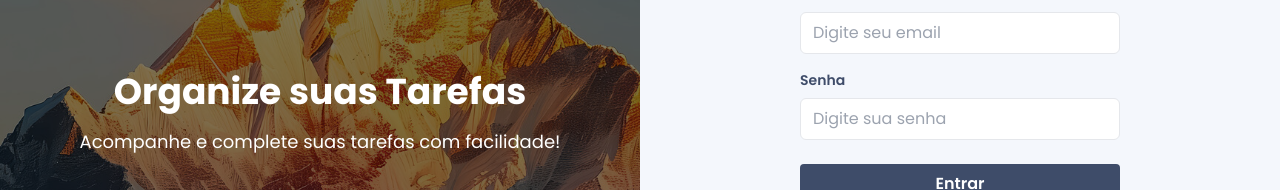
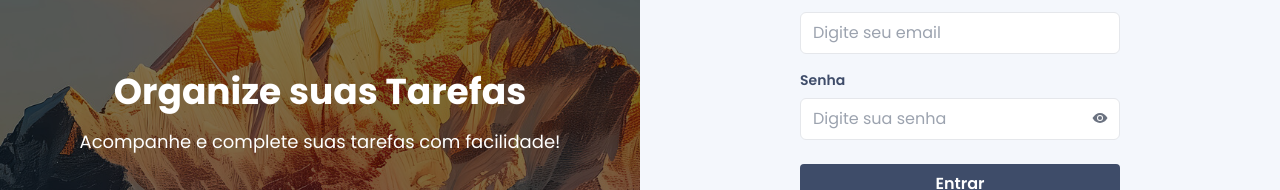
Before and after one commit to JoaoCarlosOT/ProjectJS, a React (Vite) app in the folder Front-end/: page /login in a window 1280 px wide. Shown: the part 286-476 px from the top of the page. Built offline with nearby package versions, Linux system fonts and the light colour scheme; no server answers.

Commit message:
alternar tipo com input finalizado

```diff
--- /dev/null
+++ b/Front-end/src/hooks/useChangeType.ts
@@ -0,0 +1,11 @@
+import { useState } from "react";
+
+export const useTogglePassword = () => {
+  const [visible, setVisible] = useState(false);
+
+  const toggle = () => setVisible(prev => !prev);
+
+  const inputType = visible ? "text" : "password";
+
+  return { visible, toggle, inputType };
+};
--- a/Front-end/src/pages/Login/index.tsx
+++ b/Front-end/src/pages/Login/index.tsx
@@ -6,6 +6,9 @@ import GoogleLoginButton from '../../components/LoginGoogle';
 import { Link } from 'react-router-dom';
 import { z } from 'zod';
 import { loginSchema } from '../../schemas/userSchema';
+import { useTogglePassword } from "../../hooks/useChangeType";
+import { IoEyeSharp } from "react-icons/io5";
+import { FaEyeSlash } from "react-icons/fa";
 
 type LoginFormState = z.infer<typeof loginSchema>;
 
@@ -13,6 +16,7 @@ const Login: React.FC = () => {
     const navigate = useNavigate();
     const [form, setForm] = useState<LoginFormState>({ email: '', password: '' });
     const [errors, setErrors] = useState<Partial<Record<keyof LoginFormState, string>>>({});
+    const { visible, toggle, inputType } = useTogglePassword();
 
     const { login } = useAuth();
     const { setMessage } = useMessage();
@@ -75,16 +79,23 @@ const Login: React.FC = () => {
                         {errors.email && <p className="text-red-500 text-sm">{errors.email}</p>}
                     </div>
 
-                    <div className="mb-6">
+                    <div className="mb-6 relative">
                         <label className="block text-sm font-semibold mb-2">Senha</label>
                         <input
-                            type="password"
+                            type={inputType}
                             name="password"
                             value={form.password}
                             onChange={handleChange}
                             className="w-full px-3 py-2 border rounded-md focus:outline-none focus:ring focus:ring-blue-400"
                             placeholder="Digite sua senha"
                         />
+                        <button
+                            type="button"
+                            onClick={toggle}
+                            className="absolute right-3 top-10 text-gray-500"
+                        >
+                            {visible ? <FaEyeSlash /> : <IoEyeSharp />}
+                        </button>
                         {errors.password && <p className="text-red-500 text-sm">{errors.password}</p>}
                     </div>
 
--- a/Front-end/src/pages/Register/index.tsx
+++ b/Front-end/src/pages/Register/index.tsx
@@ -5,6 +5,9 @@ import { useMessage } from '../../context/FlashMessageContext';
 import { Link } from 'react-router-dom';
 import { z } from 'zod';
 import { registerSchema } from '../../schemas/userSchema';
+import { useTogglePassword } from "../../hooks/useChangeType";
+import { IoEyeSharp } from "react-icons/io5";
+import { FaEyeSlash } from "react-icons/fa";
 
 type RegisterFormState = z.infer<typeof registerSchema>;
 
@@ -17,6 +20,7 @@ const Register: React.FC = () => {
     const [profileImage, setProfileImage] = useState<File | null>(null);
     const [imagePreview, setImagePreview] = useState<string | null>(null);
     const [errors, setErrors] = useState<Partial<Record<keyof RegisterFormState | 'profileImage', string>>>({});
+    const { visible, toggle, inputType } = useTogglePassword();
 
     const { register } = useAuth();
     const { setMessage } = useMessage();
@@ -138,16 +142,23 @@ const Register: React.FC = () => {
                         {errors.email && <p className="text-red-500 text-sm">{errors.email}</p>}
                     </div>
 
-                    <div className="mb-4">
+                    <div className="mb-4 relative">
                         <label className="block text-sm font-semibold mb-2">Senha</label>
                         <input
-                            type="password"
+                            type={inputType}
                             name="password"
                             value={form.password || ''}
                             onChange={handleChange}
                             className="w-full px-3 py-2 border rounded-md focus:outline-none focus:ring focus:ring-blue-400"
                             placeholder="Digite sua senha"
                         />
+                        <button
+                            type="button"
+                            onClick={toggle}
+                            className="absolute right-3 top-10 text-gray-500"
+                        >
+                            {visible ? <FaEyeSlash /> : <IoEyeSharp />}
+                        </button>
                         {errors.password && <p className="text-red-500 text-sm">{errors.password}</p>}
                     </div>
 
```
Also changed, not shown: 2 other files (tests, documents, lock files or other folders).
